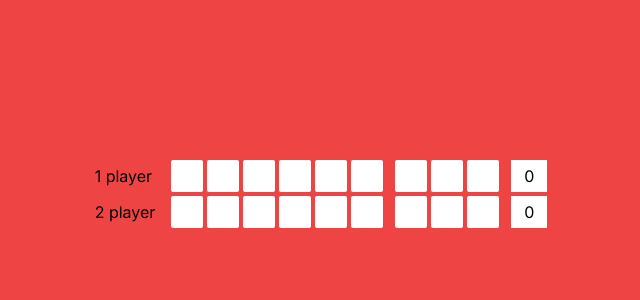
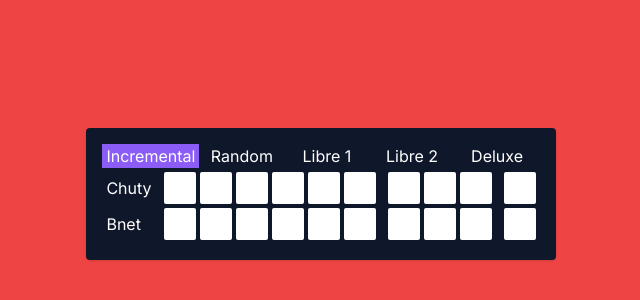
Before and after one commit to orlandodiazc/vote-battles, a Next.js app: page / in a window 1280 px wide. Shown: the part 206-506 px from the top of the page, without its empty margins (319-959 px from the left). Built offline with nearby package versions, Linux system fonts and the light colour scheme.

Commit message:
Add useReducer state

```diff
--- a/package.json
+++ b/package.json
@@ -11,6 +11,7 @@
     "lint": "next lint"
   },
   "dependencies": {
+    "@radix-ui/react-tabs": "^1.0.3",
     "autoprefixer": "10.4.14",
     "eslint": "8.39.0",
     "eslint-config-next": "13.3.4",
--- a/src/components/Board.jsx
+++ b/src/components/Board.jsx
@@ -1,51 +1,9 @@
-import { useState } from "react";
-import InputList from "./InputList";
+import Stages from "./Stages";
 
 export default function Board() {
   return (
-    <section className="grid gap-1 items-center">
-      <Player name="1 player" id={0} />
-      <Player name="2 player" id={1} />
+    <section className=" bg-slate-900 rounded text-white shadow p-4">
+      <Stages />
     </section>
   );
 }
-
-function Player({ name }) {
-  const [values, setValue] = useState(
-    [...new Array(9)].map((val, idx) => ({ id: idx, value: "" }))
-  );
-  function setVote(id, newValue) {
-    setValue(
-      values.map((value) => {
-        if (value.id === id) return { id, value: newValue };
-        return value;
-      })
-    );
-  }
-  const playerTotal = values.reduce((acc, curr) => acc + Number(curr.value), 0);
-  return (
-    <div className="flex gap-4 items-center">
-      <span className="flex-1">{name}</span>
-      <div className="flex gap-3">
-        <InputList
-          length={6}
-          maxValue={4}
-          values={values.slice(0, 6)}
-          setVote={setVote}
-        />
-        <InputList
-          length={3}
-          maxValue={2}
-          values={values.slice(6)}
-          setVote={setVote}
-        />
-        <input
-          className="w-9 text-center"
-          type="number"
-          value={playerTotal}
-          readOnly
-        />
-      </div>
-    </div>
-  );
-}
--- a/src/components/Input.jsx
+++ b/src/components/Input.jsx
@@ -1,15 +1,18 @@
-export default function Input({ setVote, id, voteValue, maxValue }) {
+import { useSetVote } from "@/context/BoardContext";
+
+export default function Input({ id, maxValue, playerId, stageId, voteValue }) {
+  const setVote = useSetVote();
   function handleKeyDown(ev) {
     const code = ev.keyCode;
     if (code === 69 || code === 109 || code === 107) ev.preventDefault();
     if (code === 8 || code === 46) {
       ev.preventDefault();
-      setVote(id, "");
+      setVote(playerId, stageId, id, "");
     }
     if (code === 32 || code === 110) {
       ev.preventDefault();
       if (voteValue.slice(-2) === ".5" || voteValue === "4") return;
-      setVote(id, `${voteValue ? voteValue : "0"}.5`);
+      setVote(playerId, stageId, id, `${voteValue ? voteValue : "0"}.5`);
     }
   }
   function handleChange(ev) {
@@ -17,9 +20,9 @@ export default function Input({ setVote, id, voteValue, maxValue }) {
     if (currentValue.length >= 2 && currentValue.slice(-2) !== ".5") {
       currentValue = currentValue.slice(-1);
     }
-    if (currentValue > maxValue) currentValue = 4;
+    if (currentValue > maxValue) currentValue = maxValue;
     if (currentValue < 0) currentValue = 0;
-    setVote(id, currentValue);
+    setVote(playerId, stageId, id, currentValue);
   }
   return (
     <input
--- a/src/components/InputList.jsx
+++ b/src/components/InputList.jsx
@@ -1,15 +1,16 @@
 import Input from "./Input";
 
-export default function InputList({ maxValue, values, setVote }) {
+export default function InputList({ maxValue, values, playerId, stageId }) {
   return (
-    <div className="space-x-1">
+    <div className="space-x-1 text-black">
       {values.map(({ id, value }) => (
         <Input
           key={id}
           id={id}
           voteValue={value}
-          setVote={setVote}
           maxValue={maxValue}
+          playerId={playerId}
+          stageId={stageId}
         />
       ))}
     </div>
--- /dev/null
+++ b/src/components/Player.jsx
@@ -0,0 +1,42 @@
+import { useBoardState } from "@/context/BoardContext";
+import InputList from "./InputList";
+
+export function Player({ name, playerId, stageId }) {
+  const board = useBoardState();
+  // const [values, setValue] = useState(
+  //   [...new Array(9)].map((val, idx) => ({ id: idx, value: "" }))
+  // );
+  // function setVote(id, newValue) {
+  //   setValue(
+  //     values.map((value) => {
+  //       if (value.id === id) return { id, value: newValue };
+  //       return value;
+  //     })
+  //   );
+  // }
+  // const playerTotal = values.reduce((acc, curr) => acc + Number(curr.value), 0);
+  if (!board) return null;
+  const values = board[playerId].stages[stageId].inputList;
+  return (
+    <div className="flex gap-3">
+      <span className="flex-1 flex items-center">{name}</span>
+      <InputList
+        length={6}
+        maxValue={4}
+        values={values.slice(0, 6)}
+        playerId={playerId}
+        stageId={stageId}
+      />
+      <InputList
+        length={3}
+        maxValue={2}
+        values={values.slice(6)}
+        playerId={playerId}
+        stageId={stageId}
+      />
+      <span className="flex items-center bg-white w-8 rounded-sm justify-center">
+        {/* {playerTotal} */} h
+      </span>
+    </div>
+  );
+}
--- /dev/null
+++ b/src/components/Stages.jsx
@@ -0,0 +1,33 @@
+import * as Tabs from "@radix-ui/react-tabs";
+import { Player } from "./Player";
+import { useBoardState } from "@/context/BoardContext";
+
+export default function Stages() {
+  const board = useBoardState();
+  return (
+    <Tabs.Root className="flex flex-col" defaultValue="Incremental">
+      <Tabs.List
+        className="flex flex-shrink-0"
+        aria-label="Selecciona la ronda"
+      >
+        {board[0].stages.map((stage) => (
+          <Tabs.Trigger
+            className="flex flex-1 justify-center items-center px-1 data-[state=active]:bg-violet-500"
+            value={stage.name}
+            key={stage.name}
+          >
+            {stage.name}
+          </Tabs.Trigger>
+        ))}
+      </Tabs.List>
+      {board[0].stages.map((stage, idx) => (
+        <Tabs.Content key={idx} className="flex-grow-1 p-1" value={stage.name}>
+          <div className="grid gap-1 items-center">
+            <Player name={board[0].name} playerId={0} stageId={idx} />
+            <Player name={board[1].name} playerId={1} stageId={idx} />
+          </div>
+        </Tabs.Content>
+      ))}
+    </Tabs.Root>
+  );
+}
--- /dev/null
+++ b/src/context/BoardContext.jsx
@@ -0,0 +1,118 @@
+import { createContext, useContext, useReducer } from "react";
+
+const boardReducer = (state, action) => {
+  const payload = action.payload;
+  switch (action.type) {
+    case "SET_VOTE":
+      return state.map((player, idx) => {
+        if (idx !== payload.playerId) return player;
+        return {
+          ...player,
+          stages: player.stages.map((stage, idx) => {
+            if (idx !== payload.stageId) return stage;
+            return {
+              ...stage,
+              inputList: stage.inputList.map((input, idx) => {
+                if (idx !== payload.inputId) return input;
+                return { ...input, value: payload.value };
+              }),
+            };
+          }),
+        };
+      });
+    case "SET_STAGE_TOTAL":
+      return state - 1;
+    case "SET_PLAYER_TOTAL":
+      return 0;
+    default:
+      return state;
+  }
+};
+
+function createInputList() {
+  return [...new Array(9)].map((val, idx) => ({ id: idx, value: "" }));
+}
+
+const BoardContext = createContext();
+const initialValue = [
+  {
+    name: "Chuty",
+    total: 0,
+    stages: [
+      {
+        name: "Incremental",
+        total: 0,
+        setup: [6],
+        inputList: createInputList(),
+      },
+      { name: "Random", total: 0, setup: [6], inputList: createInputList() },
+      {
+        name: "Libre 1",
+        total: 0,
+        setup: [6],
+        inputList: createInputList(),
+      },
+      {
+        name: "Libre 2",
+        total: 0,
+        setup: [6],
+        inputList: createInputList(),
+      },
+      { name: "Deluxe", total: 0, setup: [6], inputList: createInputList() },
+    ],
+  },
+  {
+    name: "Bnet",
+    total: 0,
+    stages: [
+      {
+        name: "Incremental",
+        total: 0,
+        setup: [6],
+        inputList: createInputList(),
+      },
+      { name: "Random", total: 0, setup: [6], inputList: createInputList() },
+      {
+        name: "Libre 1",
+        total: 0,
+        setup: [6],
+        inputList: createInputList(),
+      },
+      {
+        name: "Libre 2",
+        total: 0,
+        setup: [6],
+        inputList: createInputList(),
+      },
+      { name: "Deluxe", total: 0, setup: [6], inputList: createInputList() },
+    ],
+  },
+];
+
+export const BoardContextProvider = (props) => {
+  const [board, boardDispatch] = useReducer(boardReducer, initialValue);
+  function setVote(playerId, stageId, inputId, value) {
+    boardDispatch({
+      type: "SET_VOTE",
+      payload: { playerId, stageId, inputId, value },
+    });
+  }
+
+  return (
+    <BoardContext.Provider value={[board, setVote]}>
+      {props.children}
+    </BoardContext.Provider>
+  );
+};
+
+export const useBoardState = () => {
+  const counterAndDispatch = useContext(BoardContext);
+  return counterAndDispatch[0];
+};
+
+export const useSetVote = () => {
+  const counterAndDispatch = useContext(BoardContext);
+  return counterAndDispatch[1];
+};
+
+export default BoardContext;
--- a/src/pages/index.js
+++ b/src/pages/index.js
@@ -1,15 +1,17 @@
-import Image from "next/image";
 import { Inter } from "next/font/google";
 import Board from "@/components/Board";
+import { BoardContextProvider } from "@/context/BoardContext";
 
 const inter = Inter({ subsets: ["latin"] });
 
 export default function Home() {
   return (
-    <main
-      className={`h-screen grid place-content-center bg-red-500 ${inter.className}`}
-    >
-      <Board />
-    </main>
+    <BoardContextProvider>
+      <main
+        className={`h-screen grid place-content-center bg-red-500 ${inter.className}`}
+      >
+        <Board />
+      </main>
+    </BoardContextProvider>
   );
 }
```
Also changed, not shown: 1 other file (tests, documents, lock files or other folders).
